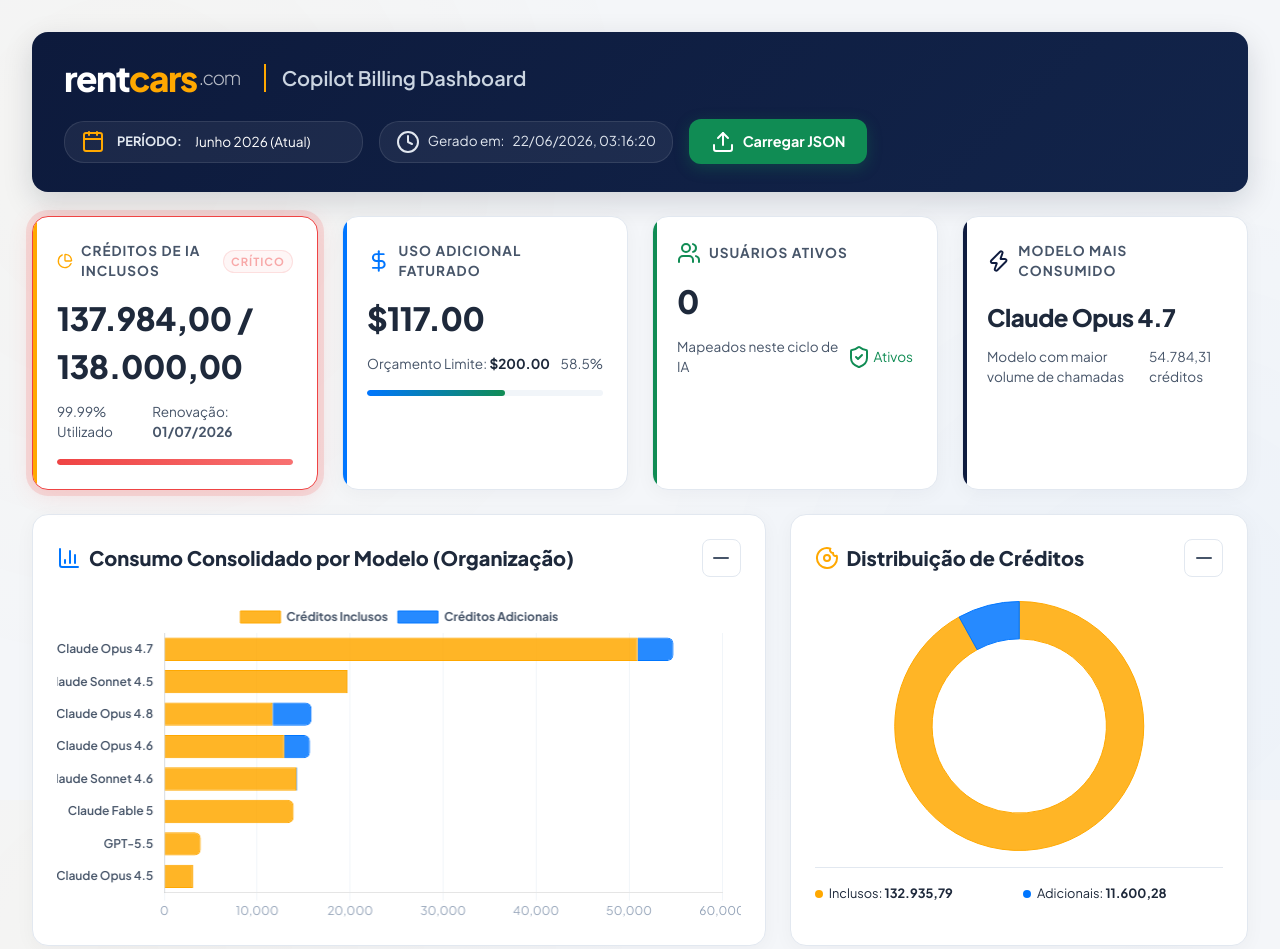
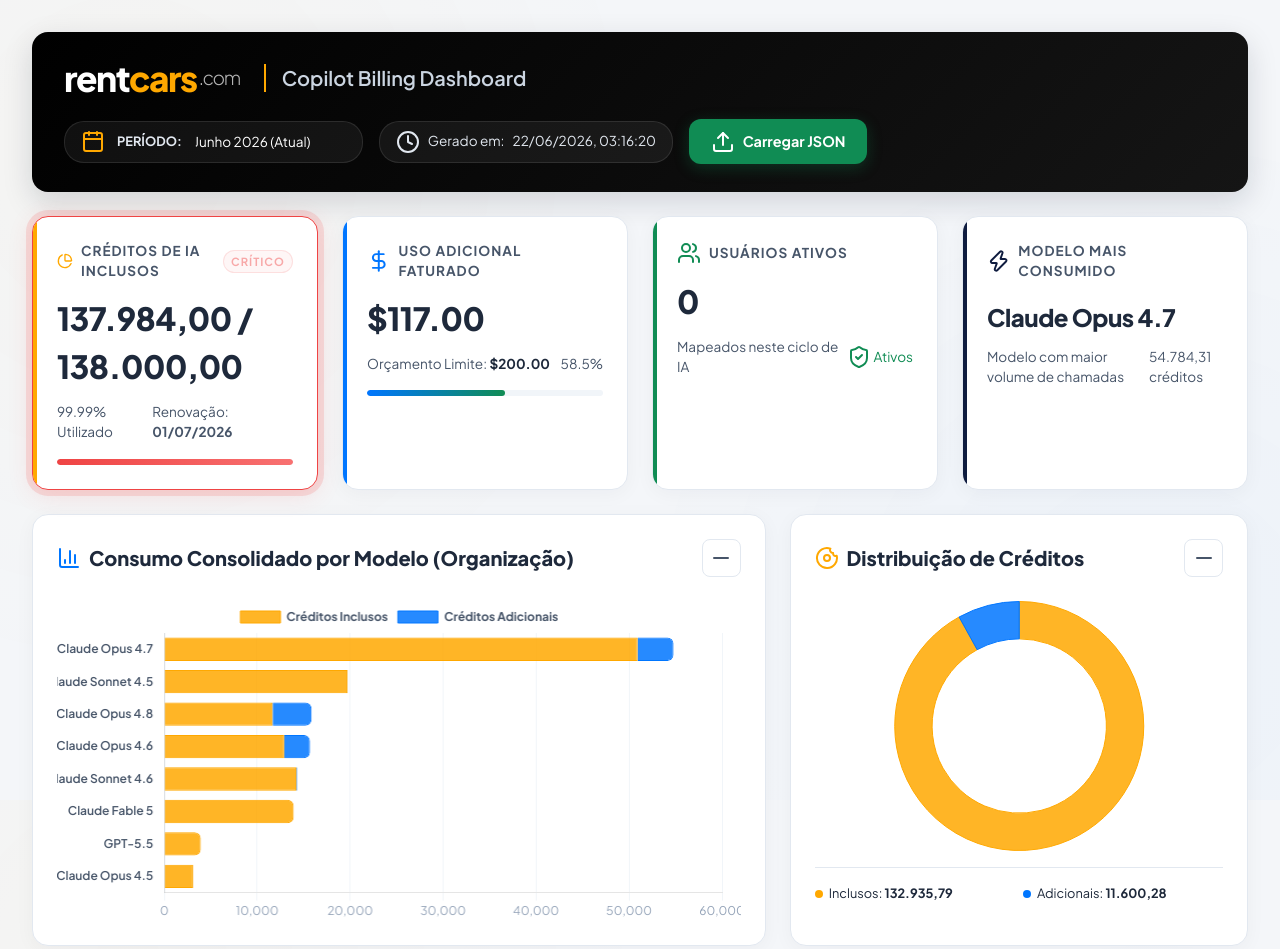
Before and after one commit to ezequiel-coutinho/copilot-billing-dashboard, a website: page devices/helpers/dashboard_template.html in a window 1280 px wide. Shown: the top 949 px of the page. Drawn offline with nearby package versions, Linux system fonts and the light colour scheme.

Commit message:
design: change hero header background from navy blue to premium dark black gradient

```diff
--- a/devices/helpers/dashboard_template.html
+++ b/devices/helpers/dashboard_template.html
@@ -60,8 +60,8 @@
 
         /* Rentcars Deep Navy Header Section */
         .top-hero-header {
-            background-color: var(--accent-navy);
-            background-image: linear-gradient(135deg, #0d1a3c 0%, #12244a 100%);
+            background-color: #000000;
+            background-image: linear-gradient(135deg, #000000 0%, #151515 100%);
             border-radius: 16px;
             padding: 1.75rem 2rem;
             display: flex;
```
Also changed, not shown: index.html (+2 -2 lines).
